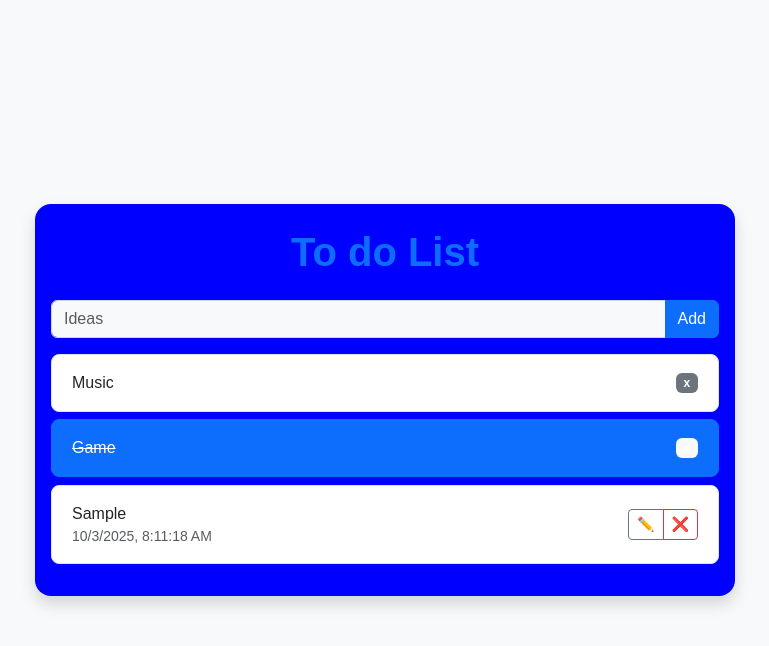
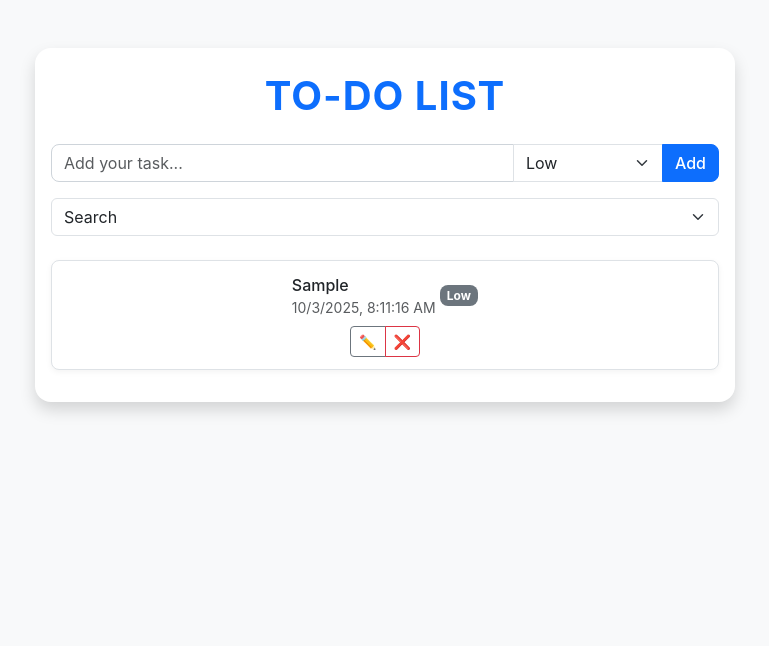
Before and after one commit to ShaswataKOD/ToDoList-js, a website built with Vite: page src/index.html in a window 1280 px wide. Both pictures are taken after typing "Sample" into the empty fields and a click on the button "Add". Shown: the whole page, without its empty margins (255-1024 px from the left). Built offline with nearby package versions, Linux system fonts and the light colour scheme.

Commit message:
feat:priority

```diff
--- a/src/index.html
+++ b/src/index.html
@@ -8,27 +8,37 @@
   </head>
   <body>
     <div class="Todo-container py-4 px-3 mx-auto">
-      <h1 class="header text-center mb-4">To do List</h1>
+      <h1 class="header text-center mb-4">To-Do List</h1>
+
       <div class="input-group mb-3">
         <input
           type="text"
           id="task-input"
           class="form-control add-text-input"
-          placeholder="Ideas"
+          placeholder="Add your task..."
         />
+        <select
+          id="priority-select"
+          class="form-select"
+          style="max-width: 150px"
+        >
+          <option value="Low" selected>Low</option>
+          <option value="Medium">Medium</option>
+          <option value="High">High</option>
+        </select>
         <button id="add-button" class="btn btn-primary add-button">Add</button>
       </div>
-      <ul id="work-list" class="work-list list-group">
-        <li class="lsit list-group-item d-flex align-items-center">
-          Music <span class="badge bg-secondary ms-auto delete-task">x</span>
-        </li>
-        <li
-          class="list list-group-item d-flex align-items-center active"
-          aria-current="true"
-        >
-          Game <span class="badge bg-light ms-auto delete-task">x</span>
-        </li>
-      </ul>
+
+      <div class="input-group mb-3">
+        <select id="search-priority" class="form-select">
+          <option value="">Search</option>
+          <option value="Low">Low</option>
+          <option value="Medium">Medium</option>
+          <option value="High">High</option>
+        </select>
+      </div>
+
+      <ul id="work-list" class="work-list list-group"></ul>
     </div>
   </body>
 </html>
--- a/src/js/main.js
+++ b/src/js/main.js
@@ -1,4 +1,3 @@
-// Import our custom CSS
 import "../scss/styles.scss";
 import * as bootstrap from "bootstrap";
 
@@ -6,27 +5,30 @@ document.addEventListener("DOMContentLoaded", () => {
   const taskInput = document.getElementById("task-input");
   const addButton = document.getElementById("add-button");
   const workList = document.getElementById("work-list");
+  const prioritySelect = document.getElementById("priority-select");
+  const searchPriority = document.getElementById("search-priority");
 
   displayTasks();
 
   addButton.addEventListener("click", addTask);
+  searchPriority.addEventListener("change", filterTasks);
 
-  // Add new task with timestamp
   function addTask() {
     const taskText = taskInput.value.trim();
+    const priority = prioritySelect.value;
     if (!taskText) return;
 
     const timestamp = new Date().toLocaleString();
-    const newLi = createTaskElement(taskText, timestamp);
+    const newLi = createTaskElement(taskText, timestamp, priority);
 
     workList.appendChild(newLi);
     taskInput.value = "";
+    prioritySelect.value = "Low";
 
     showMessage("Task added.");
     saveTasks();
   }
 
-  // Event delegation for delete, edit, complete
   workList.addEventListener("click", (e) => {
     const target = e.target;
 
@@ -53,16 +55,20 @@ document.addEventListener("DOMContentLoaded", () => {
     }
   });
 
-  function createTaskElement(text, timestamp) {
+  function createTaskElement(text, timestamp, priority) {
     const li = document.createElement("li");
-    li.className = "list-group-item d-flex align-items-center justify-content-between";
+    li.className = `list-group-item d-flex flex-column flex-grow-1 task-item`;
+    li.dataset.priority = priority;
 
     li.innerHTML = `
-      <div class="d-flex flex-column flex-grow-1">
-        <span class="task-text">${text}</span>
-        <small class="text-muted">${timestamp}</small>
+      <div class="d-flex justify-content-between align-items-center">
+        <div class="d-flex flex-column flex-grow-1">
+          <span class="task-text">${text}</span>
+          <small class="text-muted">${timestamp}</small>
+        </div>
+        <span class="badge priority-badge ${priority.toLowerCase()}">${priority}</span>
       </div>
-      <div class="btn-group btn-group-sm">
+      <div class="btn-group btn-group-sm mt-2">
         <button class="btn btn-outline-secondary edit-task">✏️</button>
         <button class="btn btn-outline-danger delete-task">❌</button>
       </div>
@@ -86,4 +92,15 @@ document.addEventListener("DOMContentLoaded", () => {
     document.querySelector(".Todo-container").appendChild(alert);
     setTimeout(() => alert.remove(), 2000);
   }
+
+  function filterTasks() {
+    const filter = searchPriority.value;
+    document.querySelectorAll(".task-item").forEach((li) => {
+      if (!filter || li.dataset.priority === filter) {
+        li.style.display = "flex";
+      } else {
+        li.style.display = "none";
+      }
+    });
+  }
 });
--- a/src/scss/styles.scss
+++ b/src/scss/styles.scss
@@ -1,69 +1,115 @@
+@use "var" as v;
 
-@use "var";
+// Import Bootstrap
 @import "bootstrap/scss/bootstrap";
 
-
-
 body {
-  font-family: sans-serif;
-  background-color: var.$background-color;
-  height: 100vh;
+  font-family: "Inter", sans-serif;
+  background-color: v.$background-color;
+  min-height: 100vh;
   display: flex;
   justify-content: center;
-  align-items: center;
+  align-items: flex-start;
+  padding-top: 3rem;
 }
-
 
 .Todo-container {
   max-width: 700px;
-  background: blue;
-  padding: 2rem;
+  width: 100%;
+  background: v.$card-background;
+  padding: 2rem 2.5rem;
   border-radius: 1rem;
-  box-shadow: var.$shadow-light;
-  width: 100%;
+  box-shadow: v.$shadow-light;
 
-  h1 {
-    color: var.$primary-color;
+  h1.header {
+    color: v.$primary-color;
     font-weight: 700;
+    text-transform: uppercase;
+    letter-spacing: 1px;
+    margin-bottom: 2rem;
   }
 
-  .form-control {
-    background-color: var.$background-color;
+  .input-group {
+    input.form-control {
+      border-radius: 0.5rem 0 0 0.5rem;
       border: 1px solid #ced4da;
+      font-size: 1rem;
       &:focus {
-      box-shadow: 0 0 0 0.25rem rgba(var.$primary-color, 0.25);
+        border-color: v.$primary-color;
+        box-shadow: 0 0 0 0.25rem rgba(v.$primary-color, 0.25); // optional: rgba can use original variable if you define
       }
     }
 
-  .add-button {
+    button.add-button {
+      border-radius: 0 0.5rem 0.5rem 0;
       font-weight: 500;
-    transition: var.$background-color 0.2s ease-in-out;
+      transition: all 0.2s ease-in-out;
+      &:hover {
+        background-color: darken(v.$primary-color, 10%);
+      }
+    }
   }
 
   .work-list {
+    margin-top: 1.5rem;
+
     .list-group-item {
-      padding: 1rem 1.25rem;
-      border: 1px solid #dee2e6;
+      display: flex;
+      align-items: center;
+      justify-content: space-between;
+      padding: 0.75rem 1rem;
       border-radius: 0.5rem;
       margin-bottom: 0.5rem;
+      background-color: v.$card-background;
+      box-shadow: 0 2px 6px rgba(0, 0, 0, 0.05);
       transition: all 0.2s ease-in-out;
       cursor: pointer;
 
       &:hover {
-        background-color: #f1f1f1;
-        transform: translateX(5px);
+        transform: translateX(3px);
+        background-color: lighten(v.$background-color, 5%);
       }
 
+      .task-text {
+        font-weight: 500;
+      }
 
-      &.active {
-        background-color: var.$primary-color;
-        border-color: var.$primary-color;
-        color: var.$list-active-color;
+      .badge {
+        font-size: 0.75rem;
+        padding: 0.35em 0.6em;
+        border-radius: 0.5rem;
+        margin-left: 0.25rem;
+      }
+
+      .bg-secondary {
+        background-color: v.$secondary-color !important;
+      }
+
+      &.active .task-text {
         text-decoration: line-through;
-        .badge {
-          background-color: rgba(var.$list-active-color, 0.2);
+        color: v.$secondary-color;
       }
     }
   }
+
+  .alert {
+    border-radius: 0.5rem;
+    font-size: 0.9rem;
+    text-align: center;
   }
 }
+
+.priority-badge.low {
+  background-color: #6c757d; // gray
+  color: #fff;
+}
+
+.priority-badge.medium {
+  background-color: #ffc107; // yellow
+  color: #000;
+}
+
+.priority-badge.high {
+  background-color: #dc3545; // red
+  color: #fff;
+}
```
Also changed, not shown: src/scss/_var.scss (line endings or trailing spaces). Lines whose indentation alone changed are shown as unchanged.
